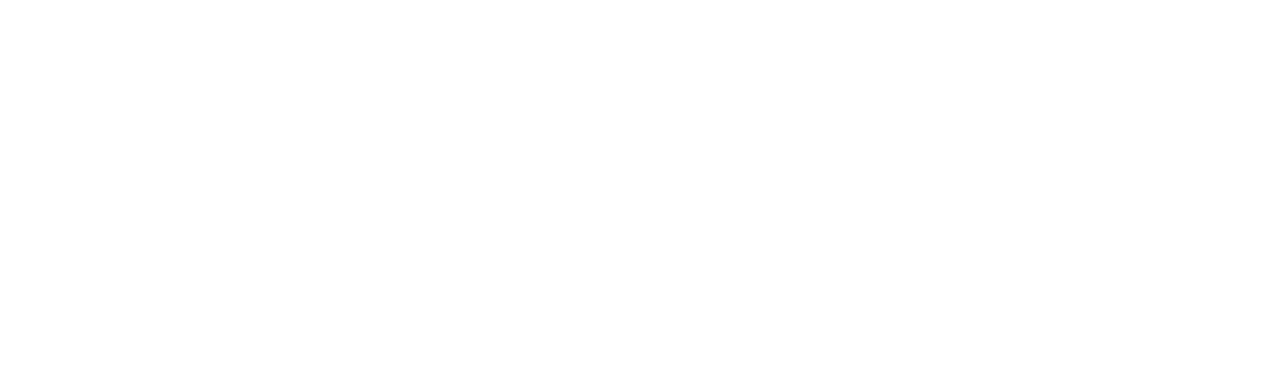
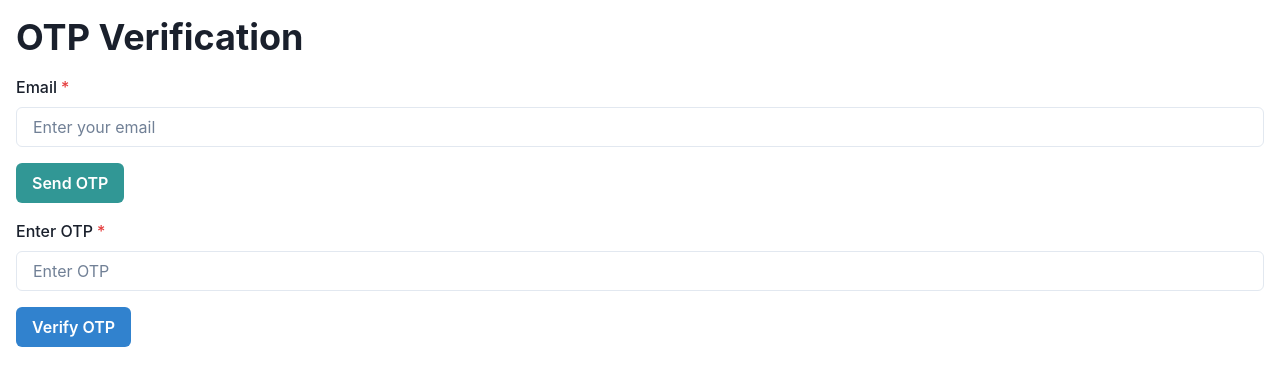
Before and after one commit to Kana121/meriJob, a React (Create React App) app: page /employer-otp in a window 1280 px wide. Before the commit this address had no page. Shown: the top 386 px of the page. Built offline with nearby package versions, Linux system fonts and the light colour scheme.

Commit message:
employer otp backend

```diff
--- a/src/App.js
+++ b/src/App.js
@@ -23,6 +23,7 @@ import UpdateProfile from "./Components/HomePageBody/UpdateProfile";
 import Employment from "./Components/RegisterAndLogin/employement/Employment";
 import CompanyRegisterForm from "./Components/foremployers/CompanyRegisterForm";
 import CompanyLoginForm from "./Components/foremployers/CompanyLoginForm";
+import CompanyOtp from "./Components/foremployers/CompanyOtp";
 
 // use StyleSheet.module for css
 
@@ -55,6 +56,7 @@ function App() {
 				<Route path="/" element={<LandingNavbar />}></Route>
 				<Route path="/employer" element={<Empnav />}></Route>
 				<Route path="/employer-registration" element={<CompanyRegisterForm />}></Route>
+				<Route path="/employer-otp" element={<CompanyOtp />}></Route>
 
 				<Route path="/employer-login" element={<CompanyLoginForm />}></Route>
 
--- a/src/Components/LandingPage/JobList.jsx
+++ b/src/Components/LandingPage/JobList.jsx
@@ -8,19 +8,32 @@ import {
   Accordion,
   AccordionItem,
   AccordionButton,
-
+  Button,
+  Select,
+  Container,
 } from "@chakra-ui/react";
 
 const JobList = () => {
   const [jobs, setJobs] = useState([]);
   const [selectedJob, setSelectedJob] = useState(null);
+  const [page, setPage] = useState(0);
+  const [size, setSize] = useState(5);
 
   useEffect(() => {
-    // Fetch job list data from the API
-    axios.get("http://localhost:8081/get-job-list")
-      .then((response) => setJobs(response.data))
-      .catch((error) => console.error("Error fetching job list:", error));
-  }, []);
+    fetchData();
+  }, [page, size]);
+
+  const fetchData = async () => {
+    try {
+      const response = await axios.get(
+        `http://localhost:8081/get-job-list?page=${page}&size=${size}`
+      );
+      console.log('API Response:', response.data);
+      setJobs(response.data);
+    } catch (error) {
+      console.error("Error fetching job list:", error);
+    }
+  };
 
   const handleJobClick = (job) => {
     setSelectedJob(job);
@@ -28,14 +41,19 @@ const JobList = () => {
 
   return (
     <>
-    <Flex  boxShadow='2xl' p='6' m='5' rounded='md' bg='white'>
+      <Flex boxShadow="2xl" p="6" m="5" rounded="md" bg="white">
         {/* Left side - Job Titles */}
-      <Box  flex="1">
+        <Box flex="1">
           <VStack align="center" spacing="4" p="4">
             <Text fontSize="lg" fontWeight="bold">
               Recent Job Post
             </Text>
-          <Accordion allowToggle>
+
+
+
+
+            {/* Job list with Chakra UI Accordion */}
+            <Accordion allowToggle mt={4}>
               {jobs.map((job) => (
                 <AccordionItem key={job.id}>
                   <AccordionButton onClick={() => handleJobClick(job)}>
@@ -62,13 +80,20 @@ const JobList = () => {
               <Text>{selectedJob.description}</Text>
               <Text>{selectedJob.location}</Text>
               <Text>{selectedJob.requirements}</Text>
-
             </Box>
           ) : (
             <Text>Select a job to view the description.</Text>
           )}
         </Box>
       </Flex>
+      <Container>
+       <Button onClick={() => setPage(page - 1)} disabled={page === 0}>
+              Previous
+            </Button>
+            <span>Page {page + 1}</span>
+            <Button onClick={() => setPage(page + 1)}>Next</Button>
+       {/* Pagination controls */}
+       </Container>
       </>
   );
 };
--- /dev/null
+++ b/src/Components/foremployers/CompanyOtp.jsx
@@ -0,0 +1,101 @@
+import React, { useState } from "react";
+import {
+  Box,
+  Input,
+  Button,
+  FormControl,
+  FormLabel,
+  Heading,
+  Alert,
+  AlertIcon,
+} from "@chakra-ui/react";
+import axios from "axios";
+
+const CompanyOtp = () => {
+  const [email, setEmail] = useState("");
+  const [otp, setOtp] = useState("");
+  const [status, setStatus] = useState({ success: false, message: "" });
+
+  const handleSendOtp = async () => {
+    try {
+      await axios.post("http://localhost:8081/send-otp", { email });
+      setStatus({ success: true, message: "OTP sent successfully" });
+    } catch (error) {
+      setStatus({ success: false, message: error.response.data });
+    }
+  };
+
+  const handleVerifyOtp = async () => {
+    try {
+      await axios.post("http://localhost:8081/verify-otp", { email, enteredOtp: otp });
+      setStatus({ success: true, message: "OTP verified successfully" });
+    } catch (error) {
+      setStatus({ success: false, message: error.response.data });
+    }
+  };
+
+  return (
+    <Box p={4}>
+      <Heading mb={4}>OTP Verification</Heading>
+
+      {!status.success && (
+        <FormControl id="email" mb={4} isRequired>
+          <FormLabel>Email</FormLabel>
+          <Input
+            type="email"
+            placeholder="Enter your email"
+            value={email}
+            onChange={(e) => setEmail(e.target.value)}
+          />
+        </FormControl>
+      )}
+
+      {!status.success && (
+        <Button
+          colorScheme="teal"
+          onClick={handleSendOtp}
+          mr={2}
+          mb={4}
+        >
+          Send OTP
+        </Button>
+      )}
+
+      {!status.success && (
+        <FormControl id="otp" mb={4} isRequired>
+          <FormLabel>Enter OTP</FormLabel>
+          <Input
+            type="text"
+            placeholder="Enter OTP"
+            value={otp}
+            onChange={(e) => setOtp(e.target.value)}
+          />
+        </FormControl>
+      )}
+
+      {!status.success && (
+        <Button
+          colorScheme="blue"
+          onClick={handleVerifyOtp}
+          mr={2}
+          mb={4}
+        >
+          Verify OTP
+        </Button>
+      )}
+
+      {status.message && (
+        <Alert
+          status={status.success ? "success" : "error"}
+          variant="subtle"
+          mt={4}
+        >
+          <AlertIcon />
+          {status.message}
+        </Alert>
+      )}
+    </Box>
+  );
+};
+
+export default CompanyOtp;
--- a/src/Components/foremployers/CompanyRegisterForm.jsx
+++ b/src/Components/foremployers/CompanyRegisterForm.jsx
@@ -16,8 +16,10 @@ import {
   Container,
 } from '@chakra-ui/react';
 import axios from 'axios';
+import { useNavigate } from 'react-router-dom';
 
 const CompanyRegisterForm = () => {
+  const navigate = useNavigate();
   const [formData, setFormData] = useState({
     companyName: '',
     password: '',
@@ -50,6 +52,9 @@ const CompanyRegisterForm = () => {
       industry: '',
     });
     setFormErrors({});
+    if (isSuccess) {
+      navigate('/employer-otp'); // Replace '/otp-page' with the actual path you want to redirect to
+    }
   };
 
   const handleChange = (e) => {
@@ -211,7 +216,7 @@ const CompanyRegisterForm = () => {
 
               <AlertDialogFooter>
                 <Button colorScheme="teal" onClick={onClose}>
-                  Close
+                  Ok
                 </Button>
               </AlertDialogFooter>
             </AlertDialogContent>
```
Lines whose indentation alone changed are shown as unchanged.
